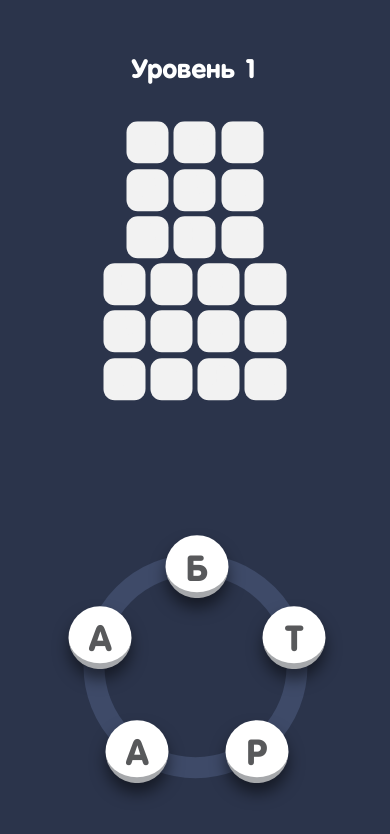
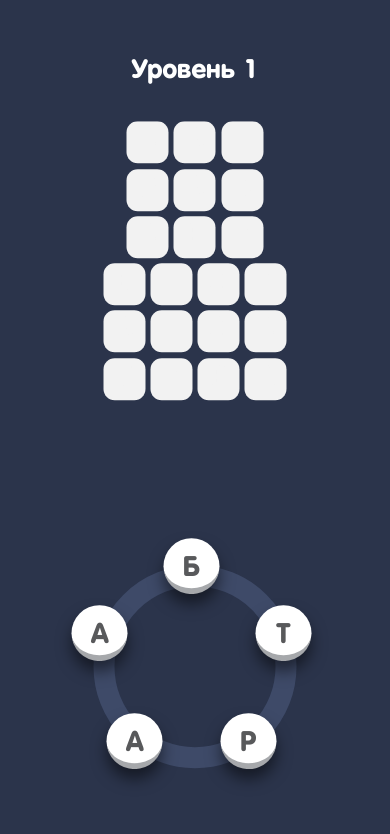
Before and after one commit to TatShen/testTaskOMG, a React (Vite) app: page / in a window 390 px wide. Shown: the top 834 px of the page. Built offline with nearby package versions, Linux system fonts and the light colour scheme.

Commit message:
-refactor code

```diff
--- a/src/App.jsx
+++ b/src/App.jsx
@@ -7,7 +7,6 @@ import { Modal } from "./Components/Modal/Modal";
 import { useStore } from "zustand";
 import LevelsStore from "./Store/LevelsStore";
 import EnterStore from "./Store/EnterStore";
-
 
 function App() {
   const [isOld, setIsOld] = useState(false);
@@ -23,7 +22,7 @@ function App() {
     const storageHandler = () => {
       const storedProgress = localStorage.getItem("progress");
       const currentProgress = parseInt(level);
-      const storedGuessWords = JSON.parse(localStorage.getItem("guessWords"))
+      const storedGuessWords = JSON.parse(localStorage.getItem("guessWords"));
       if (
         (storedProgress && parseInt(storedProgress) > currentProgress) ||
         (storedGuessWords && usersWords.length < storedGuessWords.length)
@@ -46,8 +45,9 @@ function App() {
   };
 
   return (
+    <>
+      {isOld && <Modal />}
       <div className={styles.mainContainer}>
-      {isOld && <Modal />}
         {words.length === usersWords.length ? (
           <div className={styles.win}>
             <p>Уровень {level} пройден</p>
@@ -65,6 +65,7 @@ function App() {
           </div>
         )}
       </div>
+    </>
   );
 }
 
--- a/src/App.module.scss
+++ b/src/App.module.scss
@@ -8,9 +8,6 @@
   box-sizing: border-box;
 
   > div {
-    width: 100%;
-    height: 100%;
-
     h1 {
       font-family: var(--font-family);
       font-weight: 700;
@@ -32,7 +29,7 @@
   height: 100%;
   display: flex;
   flex-direction: column;
-  justify-content:space-around;
+  justify-content: space-around;
   align-items: center;
   gap: 1.5rem;
 }
--- a/src/Components/Enter/Enter.module.scss
+++ b/src/Components/Enter/Enter.module.scss
@@ -6,7 +6,7 @@
   justify-content: center;
   align-items: center;
   gap: 0.3rem;
-  margin-bottom: 2rem;
+  margin-bottom: 1rem;
 }
 
 .enterLetter {
@@ -34,6 +34,5 @@
 
  .enterContainer{
   margin-top: -1rem;
-  margin-bottom: 1rem;
  }
 }
--- a/src/Components/LettersBlock/LettersBlock.jsx
+++ b/src/Components/LettersBlock/LettersBlock.jsx
@@ -27,18 +27,16 @@ export const LettersBlock = () => {
 
   useEffect(() => {
     if (block) {
-      setR(block.offsetWidth / 2 - 10);
+      setR(block.offsetWidth / 2 - 5);
     }
   }, [block, width])
 
-  const handleStart = (e) => {
-    e.preventDefault()
+  const handleStart = () => {
     setIsTracking(true);
     EnterStore.setState({ enter: [] });
   };
 
   const handleMove = (e) => {
-    e.preventDefault()
     if (isTracking) {
       const x = e.clientX;
       const y = e.clientY;
@@ -78,12 +76,9 @@ export const LettersBlock = () => {
   return (
     <div
       className={styles.container}
-      onMouseDown={(e) => handleStart(e)}
-      onTouchStart={(e) => handleStart(e)}
-      onMouseMove={(e) => handleMove(e)}
-      onTouchMove={(e) => handleMove(e)}
-      onMouseUp={handleEnd}
-      onTouchEnd={handleEnd}
+      onPointerDown={(e) => handleStart(e)}
+      onPointerMove={(e) => handleMove(e)}
+      onPointerUp={handleEnd}
       id="container"
 
     >
--- a/src/Components/LettersBlock/LettersBlock.module.scss
+++ b/src/Components/LettersBlock/LettersBlock.module.scss
@@ -41,7 +41,7 @@
   border-bottom: #a6a8ab 6px solid;
   box-shadow: 0 10px 15px rgba(0, 0, 0, 0.5);
   font-weight: 700;
-  font-size: 3.56rem;
+  font-size: 3rem;
   text-align: center;
   color: #58595b;
   cursor: pointer;
@@ -75,8 +75,8 @@
   }
 
   .lettersBlock{
-    width: 16rem;
-    height: 16rem;
+    width: 14.5rem;
+    height: 14.5rem;
   }
   .center{
     top: 60%;
@@ -84,8 +84,8 @@
   }
   .letter,
   .hovered {
-    width: 4.5rem;
-    height: 4.5rem;
-    font-size: 2.56rem;
+    width: 4rem;
+    height: 4rem;
+    font-size: 2rem;
   }
 }
--- a/src/Components/Modal/Modal.module.scss
+++ b/src/Components/Modal/Modal.module.scss
@@ -1,7 +1,7 @@
 .mask {
   position: absolute;
-  width: 100%;
-  height: 100%;
+  width: 100vw;
+  height: 100vh;
   background: rgba(0, 0, 0, 0.7);
   top: 0;
   left: 0;
@@ -55,6 +55,7 @@
       height: 1.63rem;
       top: 1.5rem;
       right: 1.67rem;
+      background-color: transparent;
     }
 
     p {
@@ -82,3 +83,46 @@
     }
   }
 }
+
+
+@media screen and (max-width: 612px) {
+  .modal{
+    display: flex;
+    justify-content: center;
+    .content{
+      width: 24rem;
+
+      .ribbon{
+        width: 18rem;
+        margin: 0 2.5rem;
+
+        img{
+          width: 18rem;
+          margin-top: -1.75rem;
+        }
+
+        p{
+          font-size: 1.5rem;
+          left: 0;
+          top: 0;
+        }
+      }
+
+      .cancel{
+        width: 1.2rem;
+        height: 1.2rem;
+
+      }
+
+      p{
+        font-size: 1.5rem;
+      }
+
+      .update{
+        width: 18rem;
+        height: 4.5rem;
+        margin-top: 2rem;
+      }
+    }
+  }
+ }
--- a/src/Components/WordsBlock/WordsBlock.jsx
+++ b/src/Components/WordsBlock/WordsBlock.jsx
@@ -12,7 +12,7 @@ export const WordsBlock = () => {
     const {usersWords} = useStore(EnterStore)
     useEffect(() => {
        setWords (LevelsStore.getState().words)
-    }, [])
+    }, [words])
 
 
     return <div className={styles.wordsBlock}>
--- a/src/index.css
+++ b/src/index.css
@@ -88,15 +88,16 @@ h6 {
 
 body {
   background-color: #2b344b;
+  position: fixed;
+  height: 100svh;
+  overflow: hidden;
 }
 
 #root {
   width: 100vw;
-  height: 100vh;
+  height: 100svh;
   margin: 0 auto;
   text-align: center;
-  overflow: hidden;
-  background-color: #2b344b;
   padding: 1.6875rem;
   padding-bottom: 5.1rem;
 }
```
Lines whose indentation alone changed are shown as unchanged.
